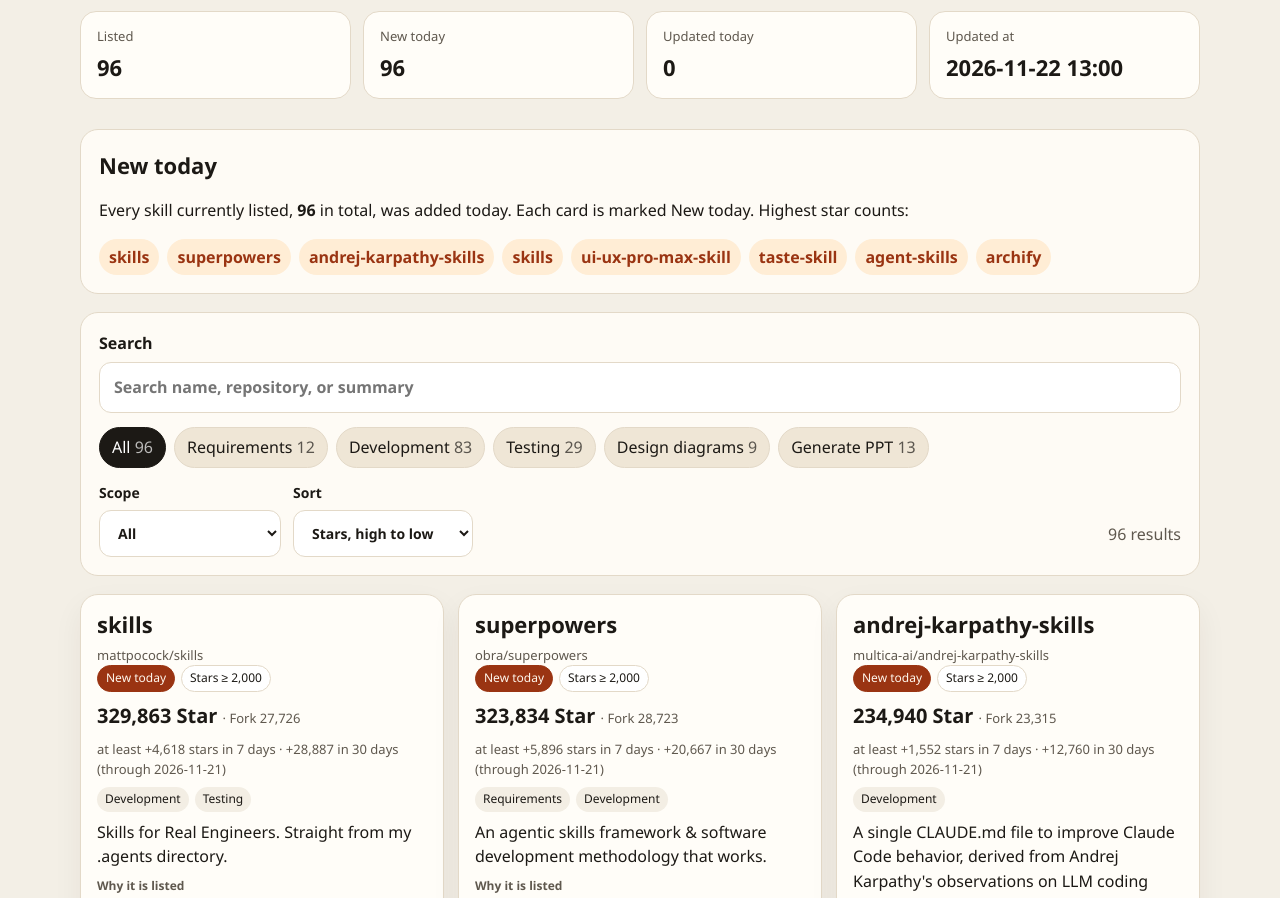
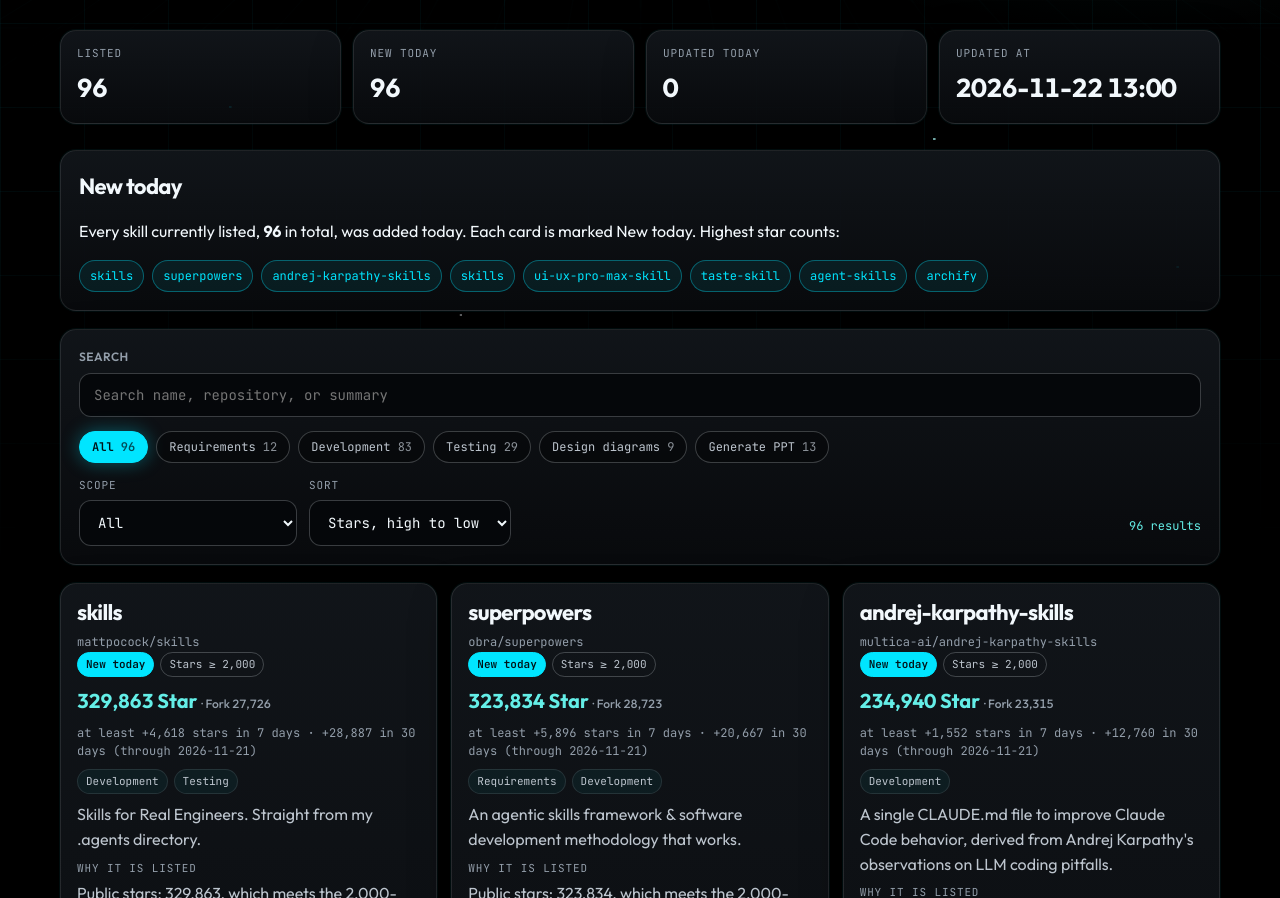
Before and after one commit to AI-Derick-hub/AI-Coding-Hot-Skills, a plain HTML site: page site/index.html in a window 1280 px wide. Shown: the part 229-1127 px from the top of the page. Drawn offline with Linux system fonts and the light colour scheme.

Commit message:
Restyle the catalog as a cyan-on-black command center
Give the static catalog a black canvas, cyan glass panels, and HUD controls without changing the skill data or inclusion rules.

```diff
--- a/site/assets/site.css
+++ b/site/assets/site.css
@@ -1,110 +1,240 @@
 :root {
-  color-scheme: light;
-  --bg: #f3efe6;
-  --ink: #1c1915;
-  --muted: #5f584e;
-  --card: #fffdf8;
-  --line: #e3d9c8;
-  --accent: #9a3412;
-  --accent-ink: #fff7ed;
-  --chip: #efe6d6;
-  --good: #1f4b3a;
-  --shadow: 0 12px 30px rgba(48, 32, 12, 0.06);
-  --sans: "Segoe UI", "PingFang SC", "Hiragino Sans GB", "Noto Sans SC", "Microsoft YaHei", sans-serif;
+  color-scheme: dark;
+  --canvas: #000;
+  --card: #090b0e;
+  --elevated: #12161b;
+  --stroke: rgba(242, 248, 252, 0.1);
+  --stroke-strong: rgba(242, 248, 252, 0.22);
+  --text: #f2f8fc;
+  --secondary: #bdc5ce;
+  --muted: #939eaa;
+  --accent: #00e5ff;
+  --accent-2: #64eee7;
+  --accent-soft: rgba(0, 229, 255, 0.08);
+  --sans: "Outfit", "Avenir Next", "Segoe UI", "Helvetica Neue", sans-serif;
+  --mono: "JetBrains Mono", "SFMono-Regular", Menlo, Consolas, monospace;
 }
 
 * { box-sizing: border-box; }
 html { scroll-behavior: smooth; }
 body {
   margin: 0;
-  background:
-    radial-gradient(1200px 400px at 10% -10%, rgba(154, 52, 18, 0.08), transparent 50%),
-    var(--bg);
-  color: var(--ink);
+  min-height: 100vh;
+  color: var(--text);
   font-family: var(--sans);
   line-height: 1.55;
+  background: var(--canvas);
 }
-a { color: #1d4e89; }
-a:hover { color: var(--accent); }
+a { color: var(--accent-2); }
+a:hover { color: #a2f5f1; }
+.sky {
+  position: fixed;
+  inset: 0;
+  z-index: 0;
+  pointer-events: none;
+  background:
+    radial-gradient(900px 420px at 12% -10%, rgba(0, 229, 255, 0.16), transparent 60%),
+    radial-gradient(700px 380px at 88% 8%, rgba(100, 238, 231, 0.08), transparent 55%),
+    radial-gradient(1px 1px at 8% 18%, rgba(242, 248, 252, 0.85) 0 1px, transparent 1.5px),
+    radial-gradient(1px 1px at 18% 42%, rgba(0, 229, 255, 0.8) 0 1px, transparent 1.5px),
+    radial-gradient(1.5px 1.5px at 27% 12%, #fff 0 1px, transparent 2px),
+    radial-gradient(1px 1px at 36% 68%, rgba(242, 248, 252, 0.7) 0 1px, transparent 1.5px),
+    radial-gradient(1px 1px at 48% 24%, rgba(0, 229, 255, 0.75) 0 1px, transparent 1.5px),
+    radial-gradient(1.5px 1.5px at 61% 14%, #fff 0 1px, transparent 2px),
+    radial-gradient(1px 1px at 73% 46%, rgba(164, 245, 241, 0.8) 0 1px, transparent 1.5px),
+    radial-gradient(1px 1px at 84% 22%, rgba(242, 248, 252, 0.8) 0 1px, transparent 1.5px),
+    radial-gradient(1px 1px at 92% 62%, rgba(0, 229, 255, 0.7) 0 1px, transparent 1.5px),
+    linear-gradient(rgba(0, 229, 255, 0.045) 1px, transparent 1px),
+    linear-gradient(90deg, rgba(0, 229, 255, 0.045) 1px, transparent 1px),
+    #000;
+  background-size:
+    auto, auto,
+    auto, auto, auto, auto, auto, auto, auto, auto, auto,
+    84px 84px, 84px 84px,
+    auto;
+  mask-image: linear-gradient(#000 0%, #000 55%, transparent 100%);
+}
+.sky::after {
+  content: "";
+  position: absolute;
+  left: -10%;
+  right: -10%;
+  top: 120px;
+  height: 280px;
+  background:
+    linear-gradient(rgba(0, 229, 255, 0.07) 1px, transparent 1px),
+    linear-gradient(90deg, rgba(0, 229, 255, 0.07) 1px, transparent 1px);
+  background-size: 48px 48px;
+  transform: perspective(500px) rotateX(62deg);
+  transform-origin: center top;
+  opacity: 0.45;
+  mask-image: linear-gradient(transparent, #000 20%, transparent 85%);
+}
+.circuit {
+  position: absolute;
+  top: 24px;
+  right: 0;
+  width: min(460px, 42vw);
+  height: 200px;
+  opacity: 0.7;
+}
+.circuit path {
+  fill: none;
+  stroke: #00e5ff;
+  stroke-width: 1.2;
+  filter: drop-shadow(0 0 6px rgba(0, 229, 255, 0.65));
+}
+.circuit circle { fill: #64eee7; filter: drop-shadow(0 0 6px #00e5ff); }
+.skip, .wrap, .masthead, main, footer { position: relative; z-index: 1; }
 .skip {
   position: absolute;
   left: 12px;
-  top: -40px;
-  background: var(--ink);
-  color: white;
+  top: -48px;
+  background: var(--accent);
+  color: #001014;
   padding: 8px 12px;
+  font-weight: 650;
 }
 .skip:focus { top: 12px; }
-.wrap { width: min(1120px, calc(100% - 32px)); margin: 0 auto; }
-.masthead { padding: 48px 0 12px; }
+.wrap { width: min(1160px, calc(100% - 32px)); margin: 0 auto; }
+.masthead { padding: 56px 0 8px; }
 .eyebrow {
-  margin: 0 0 8px;
-  letter-spacing: 0.14em;
+  margin: 0 0 10px;
+  font-family: var(--mono);
+  letter-spacing: 0.18em;
   text-transform: uppercase;
   font-size: 12px;
   color: var(--accent);
-  font-weight: 700;
 }
-h1 { margin: 0; font-size: clamp(36px, 6vw, 64px); line-height: 1.05; letter-spacing: -0.03em; }
-.lede { max-width: 68ch; font-size: 18px; color: var(--muted); }
-.stats { display: grid; grid-template-columns: repeat(4, minmax(0, 1fr)); gap: 12px; margin: 24px 0 0; }
-.stats div { background: var(--card); border: 1px solid var(--line); border-radius: 16px; padding: 14px 16px; }
-.stats dt { color: var(--muted); font-size: 13px; }
-.stats dd { margin: 4px 0 0; font-size: 22px; font-variant-numeric: tabular-nums; font-weight: 700; }
-.panel, .toolbar { background: rgba(255, 253, 248, 0.9); border: 1px solid var(--line); border-radius: 18px; padding: 18px; margin: 18px 0; }
-h2 { margin: 0 0 8px; font-size: 22px; }
+h1 {
+  margin: 0;
+  max-width: 14ch;
+  font-size: clamp(42px, 7vw, 76px);
+  line-height: 0.96;
+  letter-spacing: -0.045em;
+  font-weight: 650;
+  text-shadow: 0 0 28px rgba(0, 229, 255, 0.35);
+}
+.lede { max-width: 62ch; font-size: 18px; color: var(--secondary); }
+.stats { display: grid; grid-template-columns: repeat(4, minmax(0, 1fr)); gap: 12px; margin: 28px 0 0; }
+.stats div, .panel, .toolbar, .card, .empty {
+  background: linear-gradient(180deg, rgba(18, 22, 27, 0.92), rgba(9, 11, 14, 0.88));
+  border: 1px solid var(--stroke);
+  border-radius: 16px;
+  box-shadow: 0 0 0 1px rgba(0, 229, 255, 0.05), 0 16px 40px rgba(0, 0, 0, 0.35);
+}
+.stats div { padding: 14px 16px; }
+.stats dt {
+  color: var(--muted);
+  font-family: var(--mono);
+  font-size: 11px;
+  letter-spacing: 0.08em;
+  text-transform: uppercase;
+}
+.stats dd {
+  margin: 6px 0 0;
+  font-size: 26px;
+  font-variant-numeric: tabular-nums;
+  font-weight: 650;
+  color: var(--text);
+}
+.panel, .toolbar { padding: 18px; margin: 18px 0; }
+h2 { margin: 0 0 8px; font-size: 22px; letter-spacing: -0.03em; }
 .new-links { display: flex; flex-wrap: wrap; gap: 8px; }
-.new-links a { background: #ffedd5; color: #9a3412; text-decoration: none; border-radius: 999px; padding: 6px 10px; font-weight: 650; }
-.search { display: grid; gap: 6px; font-weight: 650; }
+.new-links a {
+  color: var(--accent);
+  text-decoration: none;
+  border: 1px solid rgba(0, 229, 255, 0.35);
+  background: var(--accent-soft);
+  border-radius: 999px;
+  padding: 6px 10px;
+  font-family: var(--mono);
+  font-size: 12px;
+}
+.new-links a:hover { box-shadow: 0 0 16px rgba(0, 229, 255, 0.25); }
+.search { display: grid; gap: 6px; font-weight: 600; letter-spacing: 0.04em; text-transform: uppercase; font-size: 12px; color: var(--muted); }
 .search input, select {
   width: 100%;
-  border: 1px solid var(--line);
-  background: white;
+  border: 1px solid var(--stroke-strong);
+  background: #05070a;
   border-radius: 12px;
   padding: 12px 14px;
-  font: inherit;
-  color: inherit;
+  font-family: var(--mono);
+  font-size: 14px;
+  color: var(--text);
+  text-transform: none;
+  letter-spacing: 0;
 }
+.search input:focus, select:focus { border-color: var(--accent); box-shadow: 0 0 0 3px rgba(0, 229, 255, 0.16); }
 .chips { display: flex; flex-wrap: wrap; gap: 8px; margin-top: 14px; }
 .chip, .badge {
-  border: 1px solid var(--line);
-  background: var(--chip);
-  color: var(--ink);
+  border: 1px solid var(--stroke-strong);
+  background: rgba(0, 0, 0, 0.35);
+  color: var(--secondary);
   border-radius: 999px;
   padding: 7px 12px;
-  font: inherit;
+  font-family: var(--mono);
+  font-size: 12px;
   cursor: pointer;
 }
-.chip[aria-pressed="true"] { background: var(--ink); color: white; border-color: var(--ink); }
-.chip span { opacity: 0.7; }
+.chip[aria-pressed="true"] {
+  background: var(--accent);
+  color: #001318;
+  border-color: var(--accent);
+  box-shadow: 0 0 18px rgba(0, 229, 255, 0.35);
+  font-weight: 650;
+}
+.chip span { opacity: 0.72; }
 .toolbar-row { display: flex; flex-wrap: wrap; gap: 12px; align-items: end; margin-top: 14px; }
-.toolbar-row label { display: grid; gap: 6px; font-size: 14px; font-weight: 650; min-width: 180px; }
-.result-count { margin: 0 0 10px auto; color: var(--muted); }
+.toolbar-row label {
+  display: grid;
+  gap: 6px;
+  min-width: 200px;
+  color: var(--muted);
+  font-family: var(--mono);
+  font-size: 11px;
+  letter-spacing: 0.08em;
+  text-transform: uppercase;
+}
+.result-count { margin: 0 0 10px auto; color: var(--accent-2); font-family: var(--mono); font-size: 12px; }
 .grid { display: grid; grid-template-columns: repeat(3, minmax(0, 1fr)); gap: 14px; }
 .card {
-  background: var(--card);
-  border: 1px solid var(--line);
-  border-radius: 18px;
   padding: 16px;
-  box-shadow: var(--shadow);
   display: flex;
   flex-direction: column;
   gap: 8px;
   min-width: 0;
 }
+.card:hover { border-color: rgba(0, 229, 255, 0.45); box-shadow: 0 0 24px rgba(0, 229, 255, 0.12); }
 .card[hidden] { display: none; }
-.card-head h2 { font-size: 22px; line-height: 1.2; }
-.repo, .meta-line, .growth { margin: 0; color: var(--muted); font-size: 13px; }
-.stars { margin: 0; font-size: 20px; font-weight: 750; font-variant-numeric: tabular-nums; }
-.stars span { font-size: 13px; font-weight: 500; color: var(--muted); }
+.card-head h2 { font-size: 22px; line-height: 1.15; letter-spacing: -0.03em; }
+.repo, .meta-line, .growth { margin: 0; color: var(--muted); font-size: 12px; font-family: var(--mono); }
+.stars { margin: 0; font-size: 20px; font-weight: 650; font-variant-numeric: tabular-nums; color: var(--accent-2); }
+.stars span { font-size: 12px; font-weight: 500; color: var(--muted); }
 .badges, .cats { display: flex; flex-wrap: wrap; gap: 6px; list-style: none; margin: 0; padding: 0; }
-.badge { cursor: default; font-size: 12px; padding: 3px 8px; }
-.badge.new { background: var(--accent); color: var(--accent-ink); border-color: var(--accent); }
-.badge.quiet { background: white; }
-.cats li { background: #f3eee4; border-radius: 999px; padding: 3px 8px; font-size: 12px; }
-.desc, .why { margin: 0; }
+.badge { cursor: default; font-size: 11px; padding: 3px 8px; }
+.badge.new { background: var(--accent); color: #001318; border-color: var(--accent); font-weight: 650; }
+.badge.quiet { background: transparent; }
+.cats li {
+  border: 1px solid var(--stroke);
+  background: rgba(0, 229, 255, 0.05);
+  border-radius: 999px;
+  padding: 3px 8px;
+  font-family: var(--mono);
+  font-size: 11px;
+  color: var(--secondary);
+}
+.desc, .why { margin: 0; color: var(--secondary); }
 .desc { display: -webkit-box; -webkit-line-clamp: 4; -webkit-box-orient: vertical; overflow: hidden; }
-.why span, .install span { display: block; font-size: 12px; color: var(--muted); font-weight: 700; }
+.why span, .install span {
+  display: block;
+  margin-bottom: 4px;
+  font-family: var(--mono);
+  font-size: 11px;
+  letter-spacing: 0.08em;
+  text-transform: uppercase;
+  color: var(--muted);
+}
 .actions { display: flex; flex-wrap: wrap; gap: 8px; margin-top: auto; }
 .btn {
   display: inline-flex;
@@ -113,42 +243,48 @@ h2 { margin: 0 0 8px; font-size: 22px; }
   text-decoration: none;
   border-radius: 12px;
   padding: 8px 12px;
-  border: 1px solid var(--line);
-  background: white;
-  color: var(--ink);
-  font-weight: 700;
+  border: 1px solid rgba(0, 229, 255, 0.4);
+  background: transparent;
+  color: var(--accent);
+  font-weight: 650;
 }
-.btn.primary { background: var(--good); color: white; border-color: var(--good); }
+.btn.primary { background: var(--accent); color: #001318; border-color: var(--accent); }
+.btn.primary:hover { box-shadow: 0 0 18px rgba(0, 229, 255, 0.4); }
 .btn.ghost { background: transparent; }
-.btn.disabled { color: var(--muted); background: #f6f1e8; }
+.btn.disabled { color: var(--muted); background: #07090c; border-color: var(--stroke); }
 .install code {
   display: block;
   margin-top: 4px;
   padding: 8px 10px;
-  background: #1c1915;
-  color: #f6f3ec;
+  background: #05070a;
+  color: var(--accent-2);
+  border: 1px solid var(--stroke);
   border-radius: 10px;
   overflow-x: auto;
+  font-family: var(--mono);
   font-size: 12px;
 }
-.warn { color: #9a3412; }
-.empty { padding: 24px; text-align: center; border: 1px dashed var(--line); border-radius: 16px; }
+.warn { color: #ffb4a8; }
+.empty { padding: 28px; text-align: center; color: var(--secondary); }
+.rules { color: var(--secondary); }
 .rules ol { padding-left: 18px; }
-.site-footer { color: var(--muted); padding: 8px 0 40px; }
+.site-footer { color: var(--muted); padding: 8px 0 48px; font-size: 14px; }
 button:focus-visible, a:focus-visible, input:focus-visible, select:focus-visible {
-  outline: 3px solid #c2410c;
+  outline: 2px solid var(--accent);
   outline-offset: 2px;
 }
 @media (max-width: 980px) {
   .grid { grid-template-columns: 1fr 1fr; }
   .stats { grid-template-columns: 1fr 1fr; }
+  .circuit { opacity: 0.28; }
 }
 @media (max-width: 680px) {
   .grid, .stats, .toolbar-row { grid-template-columns: 1fr; }
   .toolbar-row { display: grid; }
   .result-count { margin: 0; }
-  .wrap { width: min(1120px, calc(100% - 20px)); }
-  .masthead { padding-top: 28px; }
+  .wrap { width: min(1160px, calc(100% - 20px)); }
+  .masthead { padding-top: 32px; }
+  .circuit { display: none; }
 }
 @media (prefers-reduced-motion: reduce) {
   html { scroll-behavior: auto; }
--- a/site/assets/site.js
+++ b/site/assets/site.js
@@ -50,7 +50,7 @@
     const sorters = {
       stars: (a, b) => Number(b.dataset.stars) - Number(a.dataset.stars),
       updated: (a, b) => (b.dataset.pushed || "").localeCompare(a.dataset.pushed || ""),
-      name: (a, b) => (a.dataset.name || "").localeCompare(b.dataset.name || "", "zh"),
+      name: (a, b) => (a.dataset.name || "").localeCompare(b.dataset.name || "", "en"),
       new: (a, b) => Number(b.dataset.new) - Number(a.dataset.new) || Number(b.dataset.stars) - Number(a.dataset.stars),
     };
     visible.sort(sorters[state.sort] || sorters.stars);
--- a/site/index.html
+++ b/site/index.html
@@ -5,11 +5,23 @@
   <meta name="viewport" content="width=device-width, initial-scale=1">
   <title>Hot AI Coding Skills</title>
   <meta name="description" content="A searchable catalog of hot AI coding skills. Data comes from public GitHub repositories and is updated daily.">
-  <meta name="theme-color" content="#1a1714">
+  <meta name="theme-color" content="#000000">
   <link rel="icon" href="assets/favicon.svg" type="image/svg+xml">
+  <link rel="preconnect" href="https://fonts.googleapis.com">
+  <link rel="preconnect" href="https://fonts.gstatic.com" crossorigin>
+  <link href="https://fonts.googleapis.com/css2?family=JetBrains+Mono:wght@400;500;600&family=Outfit:wght@400;500;600;700&display=swap" rel="stylesheet">
   <link rel="stylesheet" href="assets/site.css">
 </head>
 <body>
+  <div class="sky" aria-hidden="true">
+    <svg class="circuit" viewBox="0 0 1200 280" preserveAspectRatio="xMaxYMin slice">
+      <path d="M760 70 H920 V150 H1080 V90 H1180"/>
+      <path d="M920 150 V220 H1040"/>
+      <circle cx="920" cy="70" r="3.5"/>
+      <circle cx="1080" cy="150" r="3.5"/>
+      <circle cx="1180" cy="90" r="4"/>
+    </svg>
+  </div>
   <a class="skip" href="#grid">Skip to the skill list</a>
   <header class="masthead">
     <div class="wrap">
```
Also changed, not shown: site/assets/favicon.svg, 1 other file.
